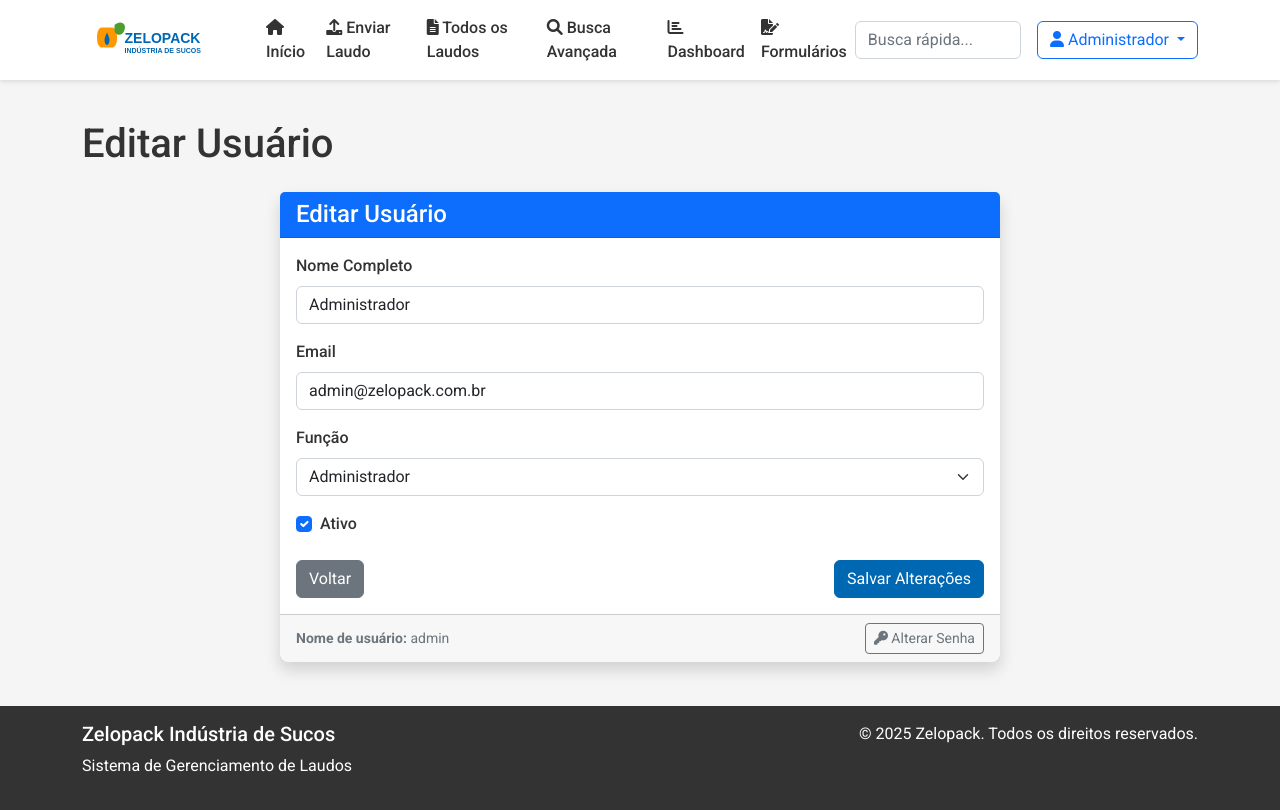
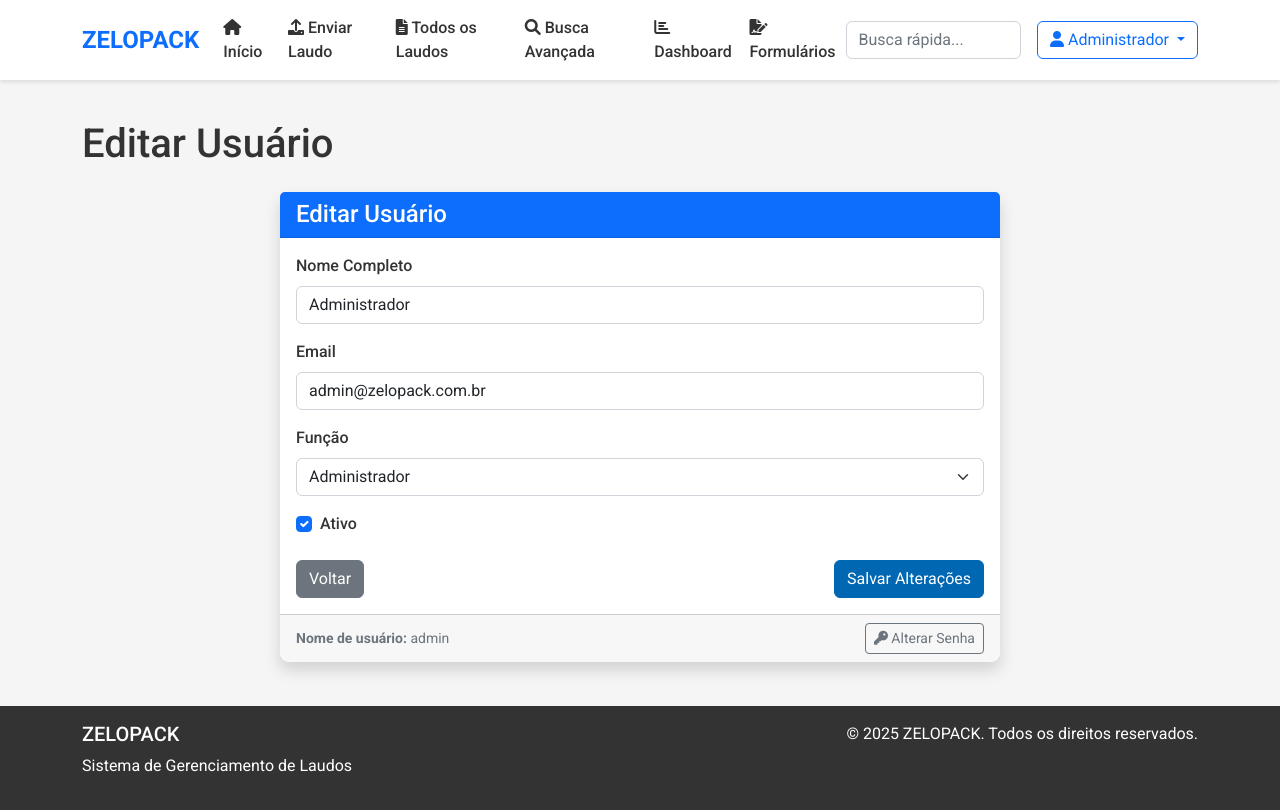
Before and after one commit to alexbrzlink/Zelopack-funcional-Pc, a Flask app: page /auth/user/1/edit in a window 1280 px wide. Run offline with Flask 3, Linux system fonts and the light colour scheme; a user stored in the database is signed in; some libraries are stand-ins or nearby versions.

Commit message:
Update company name and branding throughout the entire report system
Removes the logo and updates the company name to "ZELOPACK" in base.html.

Replit-Commit-Author: Agent
Replit-Commit-Session-Id: 407c5b4b-e621-4fca-bbd7-5ea8c5402826
Replit-Commit-Screenshot-Url: https://storage.googleapis.com/screenshot-production-us-central1/0936213f-66be-4584-b6d4-d314d28b2f20/6eaa559f-958f-4bb9-8943-7f55ff57195a.jpg

```diff
--- a/templates/base.html
+++ b/templates/base.html
@@ -3,7 +3,7 @@
 <head>
     <meta charset="UTF-8">
     <meta name="viewport" content="width=device-width, initial-scale=1.0">
-    <title>{% if title %}{{ title }} - {% endif %}Zelopack Gerenciamento de Laudos</title>
+    <title>{% if title %}{{ title }} - {% endif %}ZELOPACK Gerenciamento de Laudos</title>
 
     <!-- Bootstrap 5 CSS -->
     <link href="https://cdn.jsdelivr.net/npm/bootstrap@5.2.3/dist/css/bootstrap.min.css" rel="stylesheet">
@@ -27,7 +27,7 @@
     <nav class="navbar navbar-expand-lg navbar-light sticky-top">
         <div class="container">
             <a class="navbar-brand" href="{{ url_for('reports.index') }}">
-                <img src="{{ url_for('static', filename='img/zelopack_logo.svg') }}" alt="Zelopack Logo">
+                <span style="font-size: 1.5rem; font-weight: bold; color: #0d6efd;">ZELOPACK</span>
             </a>
             <button class="navbar-toggler" type="button" data-bs-toggle="collapse" data-bs-target="#navbarNav" aria-controls="navbarNav" aria-expanded="false" aria-label="Toggle navigation">
                 <span class="navbar-toggler-icon"></span>
@@ -144,11 +144,11 @@
         <div class="container">
             <div class="row">
                 <div class="col-md-6">
-                    <h5>Zelopack Indústria de Sucos</h5>
+                    <h5>ZELOPACK</h5>
                     <p>Sistema de Gerenciamento de Laudos</p>
                 </div>
                 <div class="col-md-6 text-md-end">
-                    <p>© {{ current_year }} Zelopack. Todos os direitos reservados.</p>
+                    <p>© {{ current_year }} ZELOPACK. Todos os direitos reservados.</p>
                 </div>
             </div>
         </div>
```
